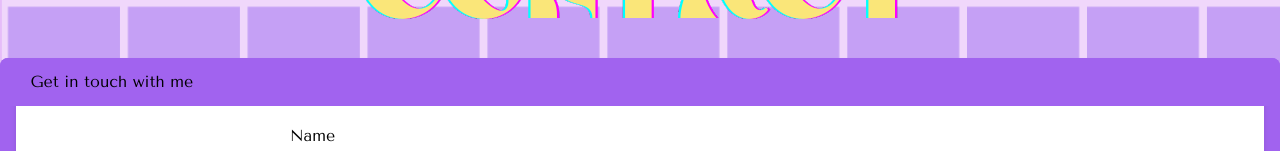
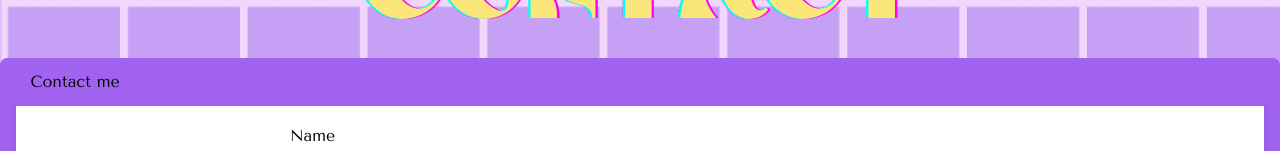
Before and after one commit to NobueSato/my-portfolio, a React (Create React App) app: page /contact in a window 1280 px wide. Shown: the part 481-632 px from the top of the page. Built offline with nearby package versions, Linux system fonts and the light colour scheme.

Commit message:
Modify the Card title attribute

```diff
--- a/src/components/Contact.js
+++ b/src/components/Contact.js
@@ -12,7 +12,7 @@ const Contact = () => {
         />
       </div>
       <div className="contact-form flex justify-center items-center h-5/6 ml-42">
-        <Card title="Get in touch with me">
+        <Card title="Contact me">
           <form name="contact" method="POST" data-netlify="true" className="flex flex-col gap-4">
             <input type="hidden" name="form-name" value="contact" className="hidden" />
             <label htmlFor="name">Name</label>
```
